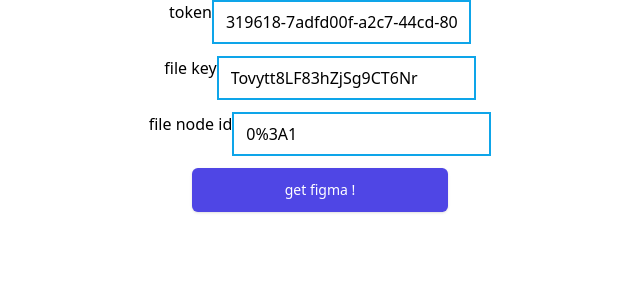
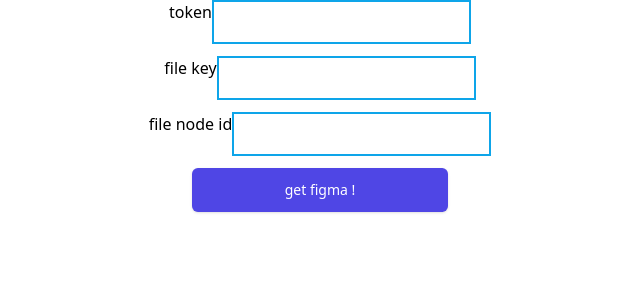
Before and after one commit to jun094/get-your-figma, a Next.js app: page / in a window 1280 px wide. Shown: the top 300 px of the page, without its empty margins (320-960 px from the left). Built offline with nearby package versions, Linux system fonts and the light colour scheme.

Commit message:
fix: deploy error 해결

```diff
--- a/pages/index.tsx
+++ b/pages/index.tsx
@@ -4,7 +4,7 @@
 import Result from 'src/components/Result'
 import { getDocument } from 'src/utils/figma'
 
-import auth from 'auth.json'
+// import auth from 'auth.json'
 
 const Home: NextPage = () => {
   const [isLoading, setIsLoading] = useState(false)
@@ -15,9 +15,9 @@
   })
   const [activeState, setActiveState] = useState('')
 
-  const [figmaToken, setFigmaToken] = useState(auth.FIGMA_TOKEN)
-  const [figmaFileKey, setFigmaFileKey] = useState(auth.FIGMA_FILE_KEY)
-  const [figmaNodeId, setFigmaNodeId] = useState(auth.FIGMA_NODE_ID)
+  const [figmaToken, setFigmaToken] = useState('')
+  const [figmaFileKey, setFigmaFileKey] = useState('')
+  const [figmaNodeId, setFigmaNodeId] = useState('')
 
   const handleInput = e => {
     const { value, id } = e.target
```
